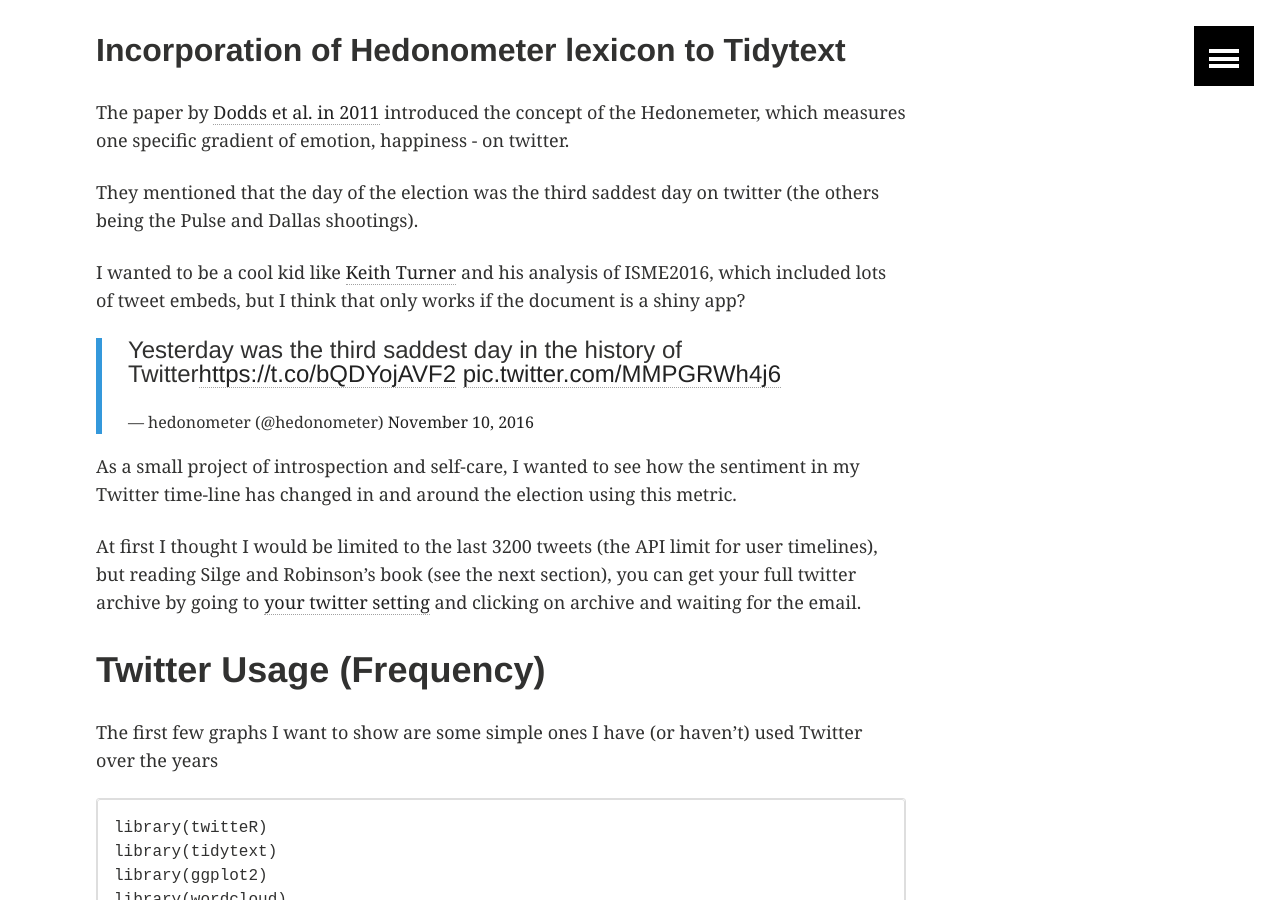
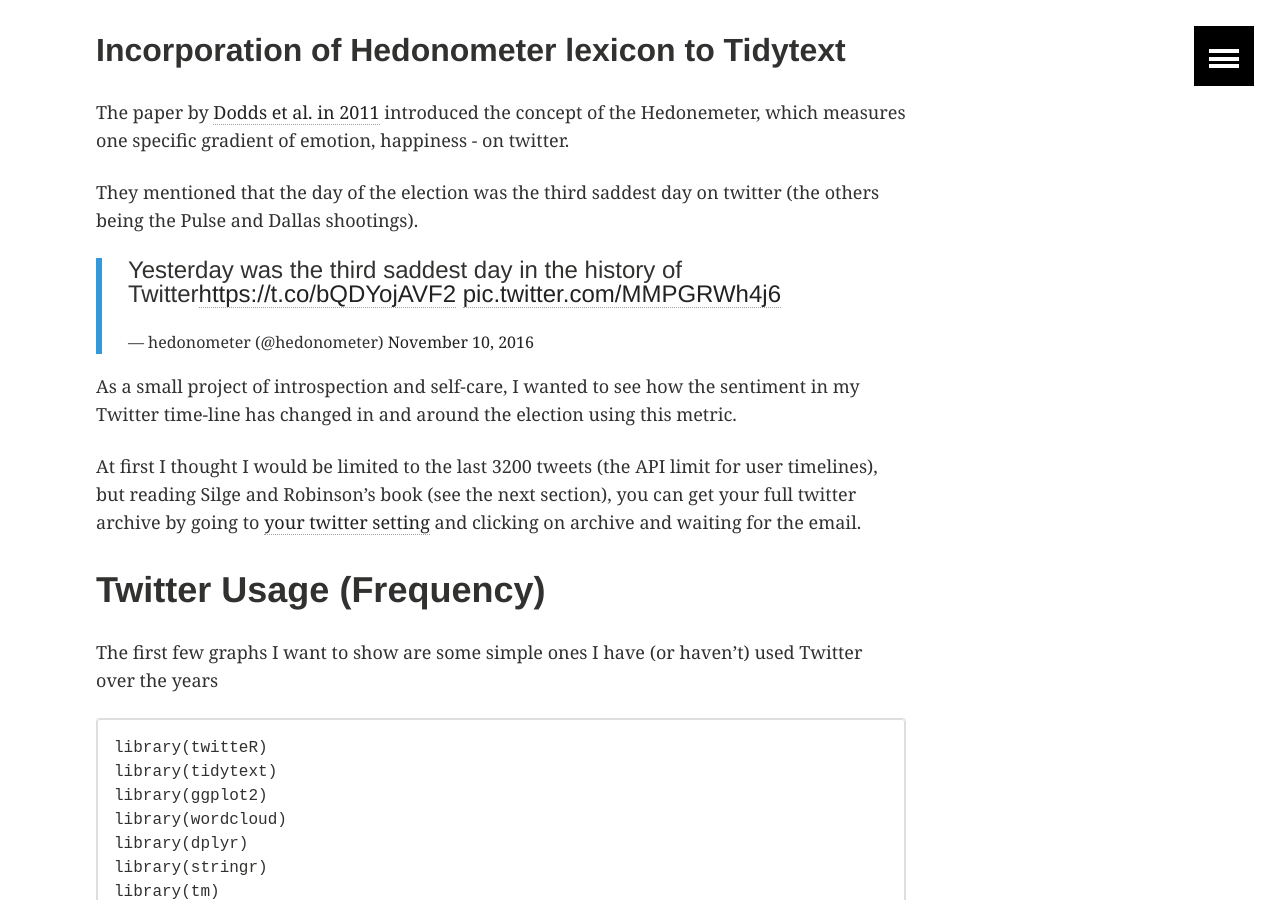
Before and after one commit to thomas-keller/thomas-keller.github.io, a Jekyll site: the page built from _posts/articles/2016-11-14-post-election-hedonometer-selfcare.md, in a window 1280 px wide and 900 px high, scrolled down 303 px. Built offline with Jekyll 4.4.1, drawn with Linux system fonts in a browser that asks for light colours; comment, search, counter and statistics services are not loaded.

Commit message:
post on hedonometer & selfcare

```diff
--- a/_posts/articles/2016-11-14-post-election-hedonometer-selfcare.md
+++ b/_posts/articles/2016-11-14-post-election-hedonometer-selfcare.md
@@ -14,8 +14,6 @@ image:
 The paper by [Dodds et al. in 2011](http://journals.plos.org/plosone/article?id=10.1371/journal.pone.0026752) introduced the concept of the Hedonemeter, which measures one specific gradient of emotion, happiness - on twitter.
 
 They mentioned that the day of the election was the third saddest day on twitter (the others being the Pulse and Dallas shootings).
-
-I wanted to be a cool kid like [Keith Turner](http://twitter.com/kay_aych) and his analysis of ISME2016, which included lots of tweet embeds, but I think that only works if the document is a shiny app?
 
 <blockquote class="twitter-tweet" data-lang="en"><p lang="en" dir="ltr">Yesterday was the third saddest day in the history of Twitter<a href="https://t.co/bQDYojAVF2">https://t.co/bQDYojAVF2</a> <a href="https://t.co/MMPGRWh4j6">pic.twitter.com/MMPGRWh4j6</a></p>&mdash; hedonometer (@hedonometer) <a href="https://twitter.com/hedonometer/status/796692807293472768">November 10, 2016</a></blockquote>
 <script async src="//platform.twitter.com/widgets.js" charset="utf-8"></script>
```
